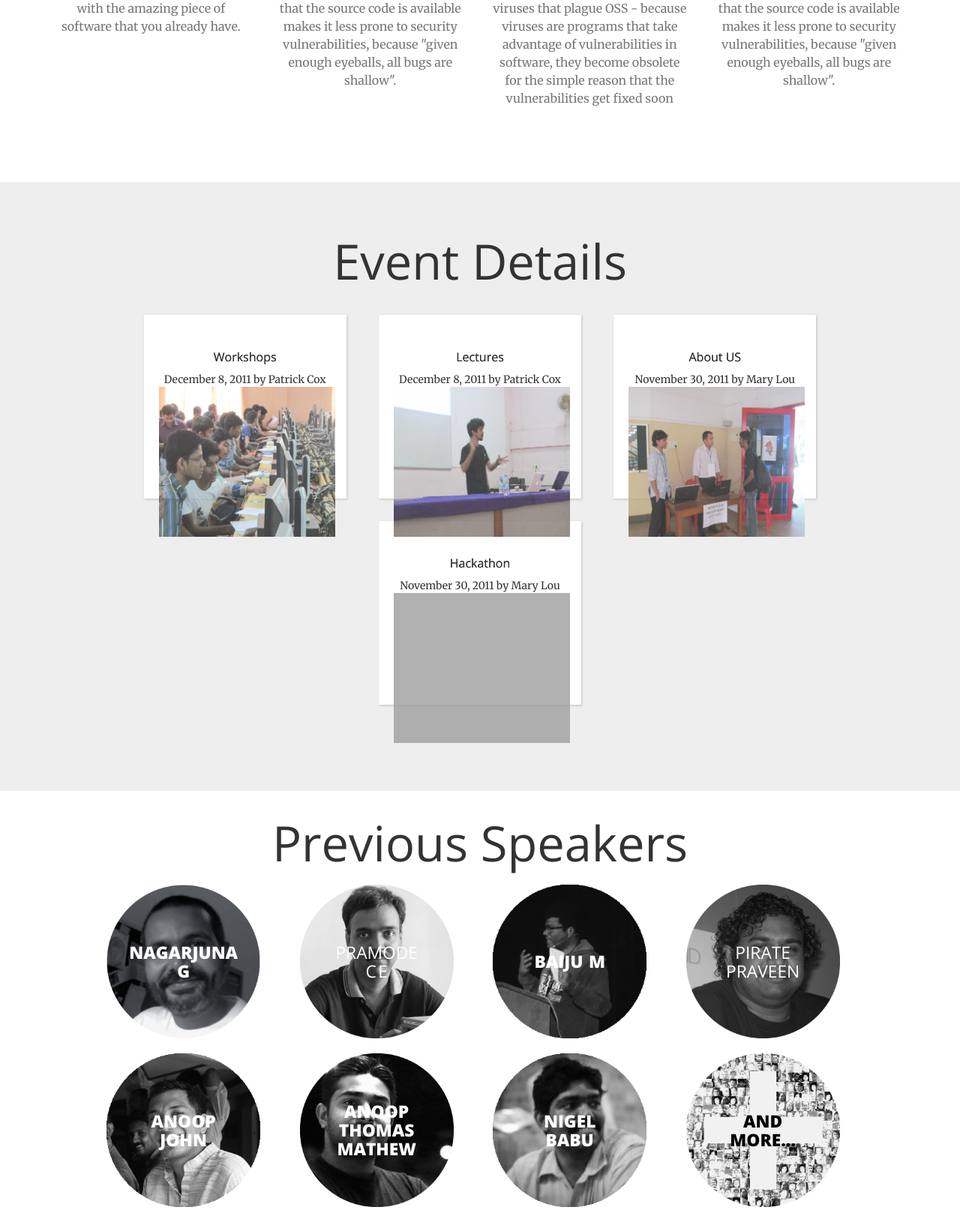
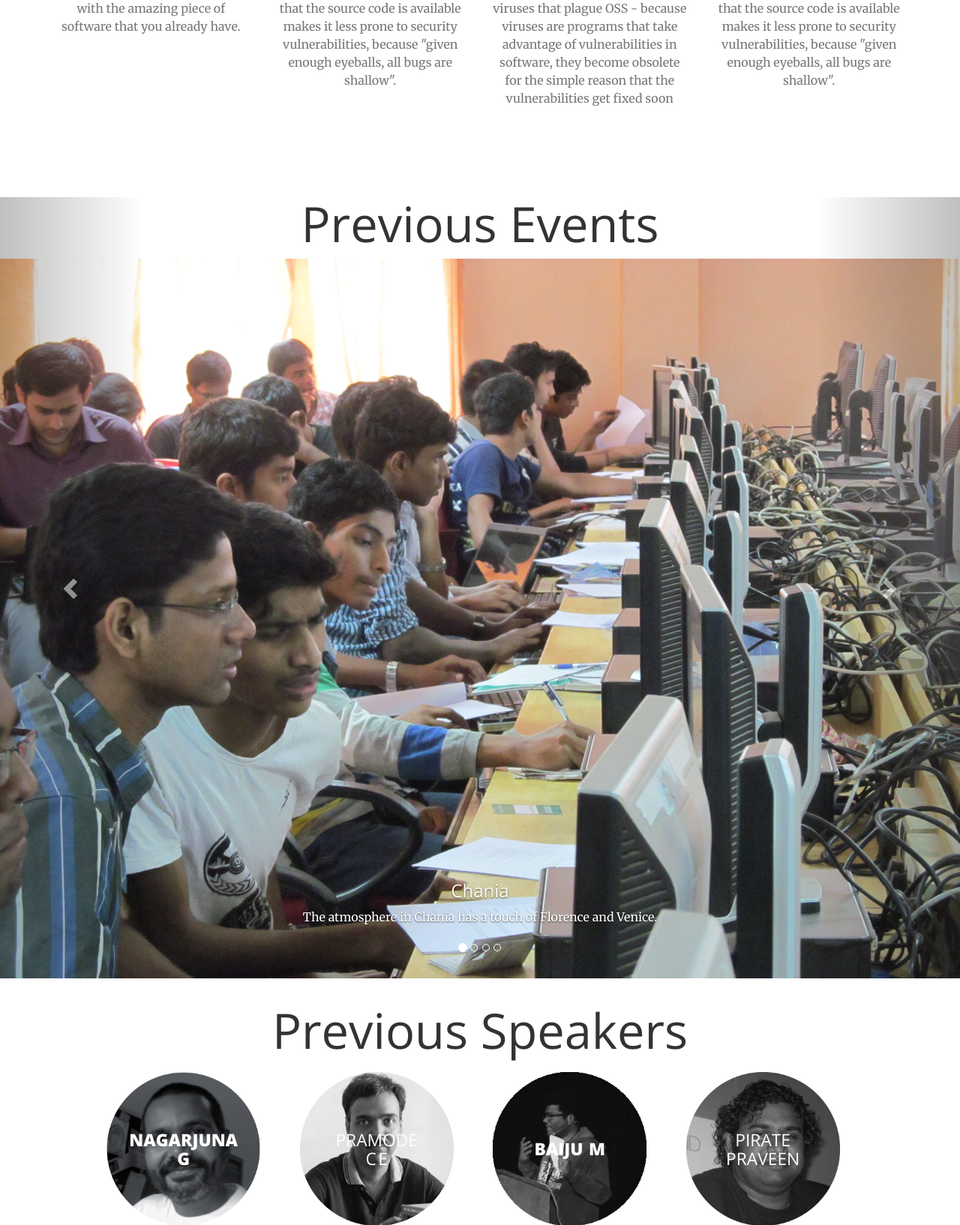
Before and after one commit to fosscell/2016-E, a PHP site: page / in a window 1280 px wide. Shown: the part 1741-3375 px from the top of the page at 75% size. Run offline with PHP 8.4, Linux system fonts and the light colour scheme; grey boxes are pictures that could not be loaded.

Commit message:
update events

```diff
--- a/css/main.css
+++ b/css/main.css
@@ -22,16 +22,15 @@
 /* loading bar */
 
 /* events */
-
+/*
 .ib-container{
 	position: relative;
 	width: 100%;
-	height: auto;/*height: 100%;*/
+	height: auto;
   padding-top:50px;
 	display: block;
 	background: #eee;
   text-align: center;
-	/*background: url(../img/bg.jpg)*/
 }
 
 .ib-container h1{
@@ -95,7 +94,7 @@
 	font-size: 10px;
 	font-family: "Big Caslon", "Book Antiqua", "Palatino Linotype", Georgia, serif;
 	padding: 10px 0;
-	display: block;
+	display: inline-block;
 	color: #FFD252;
 	color: rgba(255, 210, 82, 1);
 	text-shadow: 0px 0px 0px rgba(255, 210, 82, 1);
@@ -135,6 +134,7 @@
 		text-shadow 0.5s ease-in-out,
 		color 0.5s ease-in-out;
 }
+*/
 /* Hover Style for all the items: blur, scale down*/
 /*
 .ib-container article.blur{
@@ -163,7 +163,7 @@
 }
 */
 
-/* Hover Style for single item: scale up */
+/* Hover Style for single item: scale up *//*
 .ib-container article.active{
 	-webkit-transform: scale(1.05);
 	-moz-transform: scale(1.05);
@@ -184,8 +184,9 @@
 article{
 
 }
+*/
 
-/* Header Style */
+/* Header Style *//*
 .header{
 	font-family:'Arial Narrow', Arial, sans-serif;
 	line-height: 24px;
@@ -216,7 +217,7 @@ article{
 	float: none;
 	display: inline;
 }
-
+*/
 /* events */
 
 /* footer */
--- a/index.html
+++ b/index.html
@@ -176,11 +176,13 @@
       </div>
     </section>
 
+<!--
     <section class="ib-container" id="ib-container">
       <div class="text-center">
         <h1>Event Details</h1>
       </div>
       <div class="container">
+
         <article>
           <div id="header">
             <h3>
@@ -213,36 +215,6 @@
           </p>
         </article>
 
-  <!--    <article>
-        <div id="header">
-          <h3>
-
-            <a target="_blank" href="#">
-              Schedule
-            </a>
-
-            </h3>
-            <span>
-              December 1, 2011 by Patrick Cox
-            </span>
-          </div>
-          <p>
-            para para   para para   para para   para para
-          </p>
-        </article>
-        <article>
-          <div id="header">
-            <h3>
-
-          </h3>
-          <span>
-            December 1, 2011 by Patrick Cox
-          </span>
-        </div>
-        <p>
-		para para		para para		para para		para para
-        </p>
-      </article> -->
       <article>
         <div id="header">
           <h3>
@@ -279,6 +251,66 @@
 
     </div>
     </section>
+-->
+    <div id="eventDetails" class="carousel slide" data-ride="carousel">
+
+      <div class="text-center">
+        <h1>Previous Events</h1>
+      </div>
+
+  <!-- Indicators -->
+  <ol class="carousel-indicators">
+    <li data-target="#eventDetails" data-slide-to="0" class="active"></li>
+    <li data-target="#eventDetails" data-slide-to="1"></li>
+    <li data-target="#eventDetails" data-slide-to="2"></li>
+    <li data-target="#eventDetails" data-slide-to="3"></li>
+  </ol>
+
+  <!-- Wrapper for slides -->
+  <div class="carousel-inner" role="listbox">
+    <div class="item active">
+      <img src="img/IMG_7226.JPG">
+      <div class="carousel-caption">
+        <h3>Chania</h3>
+        <p>The atmosphere in Chania has a touch of Florence and Venice.</p>
+      </div>
+    </div>
+
+    <div class="item">
+      <img src="img/IMG_7254.JPG">
+      <div class="carousel-caption">
+        <h3>Chania</h3>
+        <p>The atmosphere in Chania has a touch of Florence and Venice.</p>
+      </div>
+    </div>
+
+    <div class="item">
+      <img src="img/IMG_7268.JPG">
+      <div class="carousel-caption">
+        <h3>Flowers</h3>
+        <p>Beatiful flowers in Kolymbari, Crete.</p>
+      </div>
+    </div>
+
+    <div class="item">
+      <img src="img/DSC05530.JPG">
+      <div class="carousel-caption">
+        <h3>Flowers</h3>
+        <p>Beatiful flowers in Kolymbari, Crete.</p>
+      </div>
+    </div>
+  </div>
+
+  <!-- Left and right controls -->
+  <a class="left carousel-control" href="#eventDetails" role="button" data-slide="prev">
+    <span class="glyphicon glyphicon-chevron-left" aria-hidden="true"></span>
+    <span class="sr-only">Previous</span>
+  </a>
+  <a class="right carousel-control" href="#eventDetails" role="button" data-slide="next">
+    <span class="glyphicon glyphicon-chevron-right" aria-hidden="true"></span>
+    <span class="sr-only">Next</span>
+  </a>
+</div>
 
     <div id="speakers" class="page-alternate">
       <div class="grid container">
```
